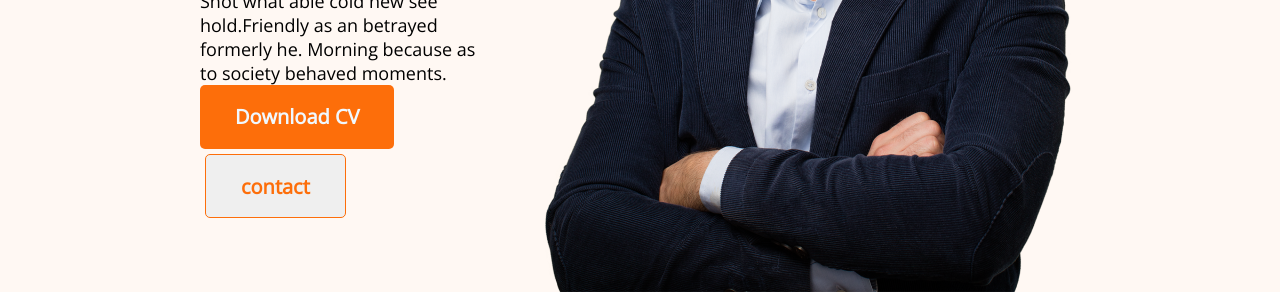
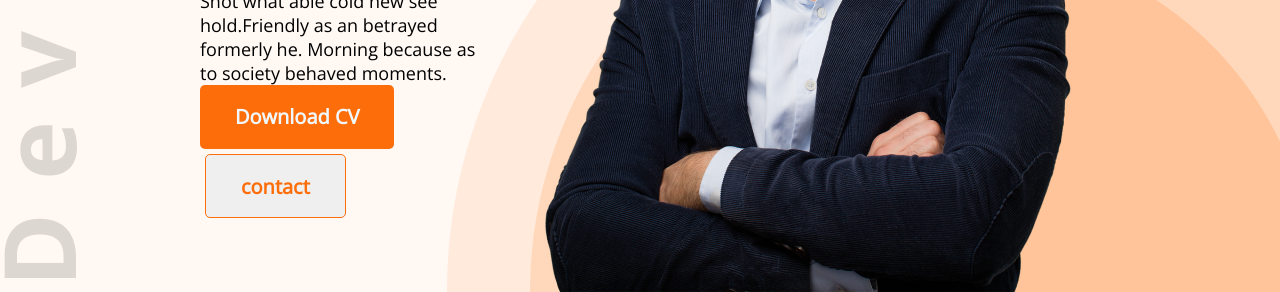
Before and after one commit to khalekur-phero/mary-portfolio, a plain HTML site: page index.html in a window 1280 px wide. Shown: the part 548-840 px from the top of the page. Drawn offline with nearby package versions, Linux system fonts and the light colour scheme.

Commit message:
mary-portfolio

```diff
--- a/styles.css
+++ b/styles.css
@@ -5,6 +5,9 @@
 
 .header {
     background: #FFF8F3;
+    background-image: url('images/header_bg.png'), url('images/developer.png');
+    background-repeat: no-repeat;
+    background-position: bottom right, left;
 }
 
 nav {
```
